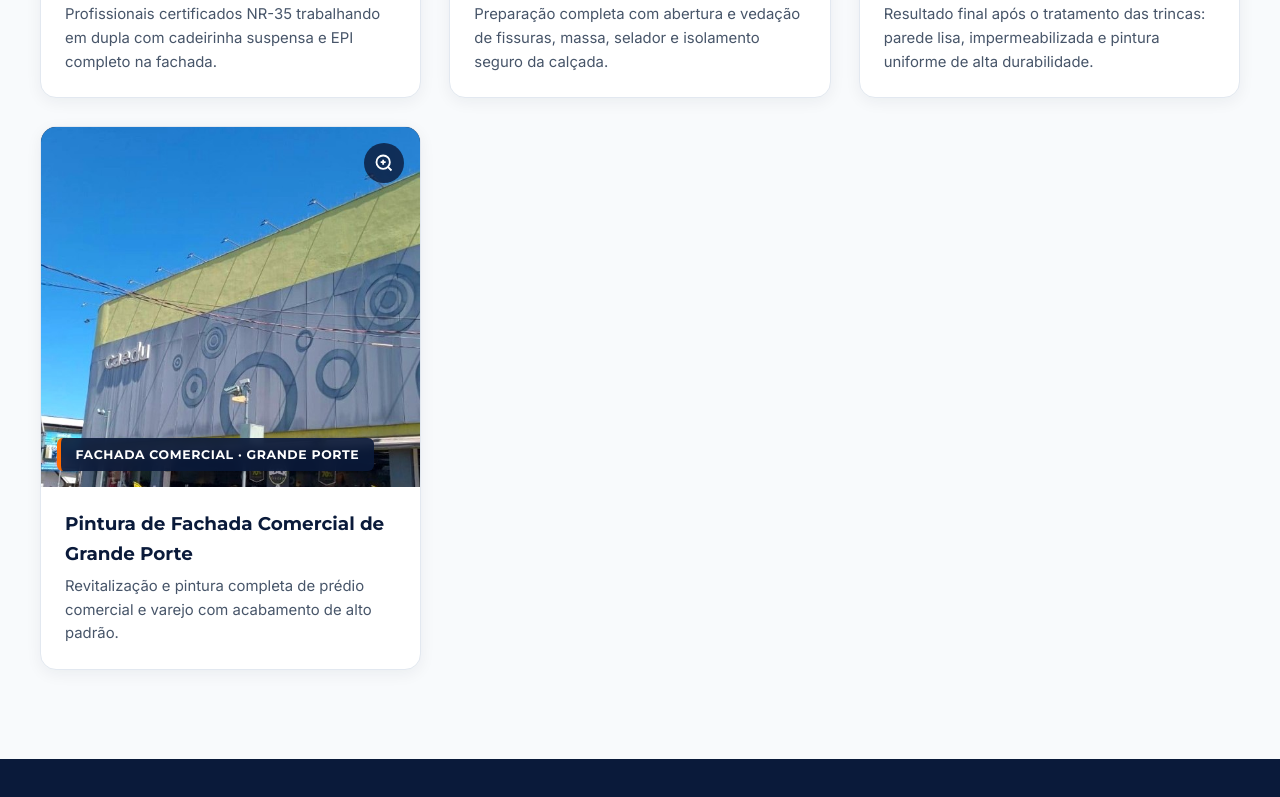
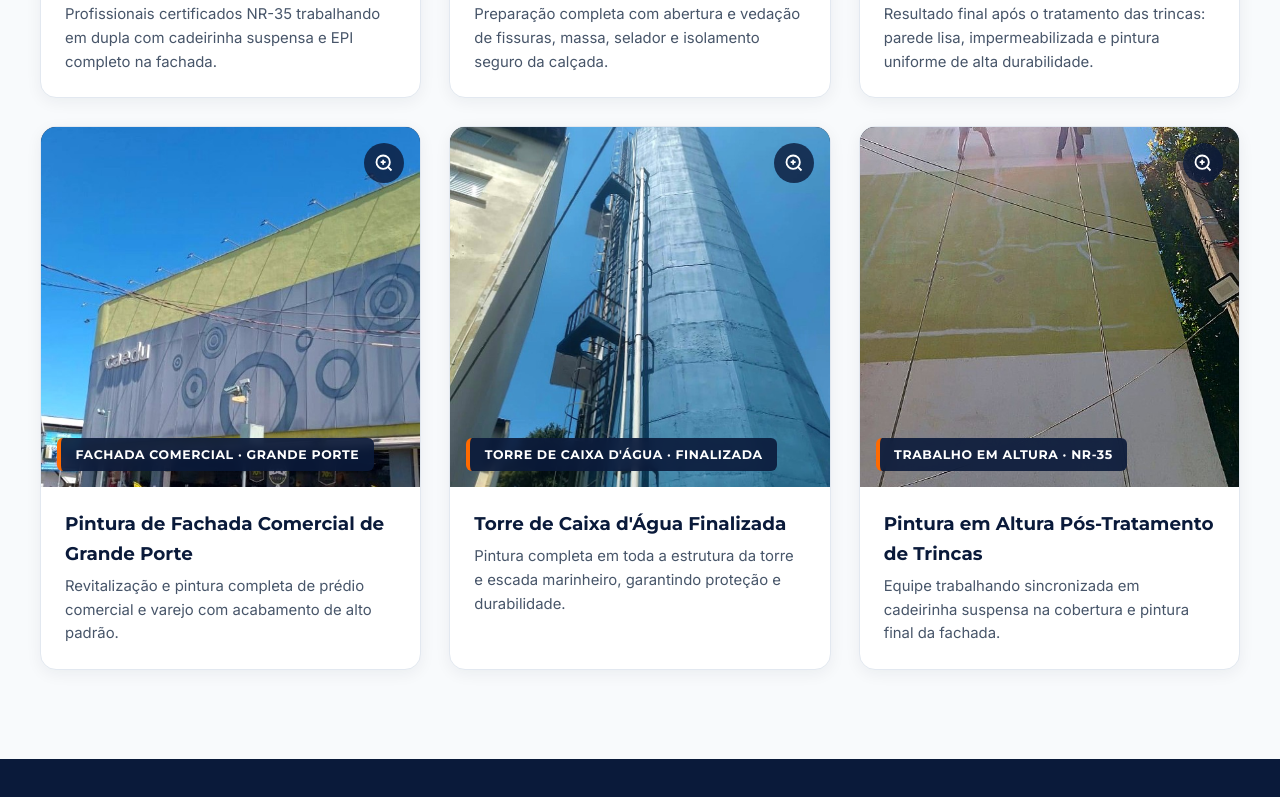
Before and after one commit to ligiamairap-star/site-lm-pintura, a plain HTML site: page index.html in a window 1280 px wide. Shown: the part 6386-7183 px from the top of the page. Drawn offline with Linux system fonts and the light colour scheme.

Commit message:
feat: adiciona fotos reais da torre azul finalizada e dupla em rapel na galeria

```diff
--- a/index.html
+++ b/index.html
@@ -636,6 +636,7 @@
             <button class="gallery-filter" data-filter="predio">Prédios e Altura</button>
             <button class="gallery-filter" data-filter="galpao">Galpões e Indústrias</button>
             <button class="gallery-filter" data-filter="fachada">Fachadas</button>
+            <button class="gallery-filter" data-filter="caixa-dagua">Torre de Caixa d'Água</button>
           </div>
 
           <div class="portfolio__grid" id="gallery-grid">
@@ -826,6 +827,44 @@
               <figcaption class="portfolio-card__body">
                 <h3>Pintura de Fachada Comercial de Grande Porte</h3>
                 <p>Revitalização e pintura completa de prédio comercial e varejo com acabamento de alto padrão.</p>
+              </figcaption>
+            </figure>
+
+            <!-- Foto 11: Torre de Caixa d'Água 100% Finalizada -->
+            <figure class="portfolio-card" data-category="caixa-dagua" data-lightbox-src="assets/obra-torre-azul-completa.jpg" data-lightbox-caption="Torre de Caixa d'Água Finalizada — Pintura externa completa e proteção anticorrosiva">
+              <div class="portfolio-card__media">
+                <img
+                  src="assets/obra-torre-azul-completa.jpg"
+                  alt="Torre de caixa d'água totalmente pintada e finalizada pela LM"
+                  loading="lazy"
+                />
+                <span class="portfolio-card__tag">Torre de Caixa d'Água · Finalizada</span>
+                <span class="portfolio-card__zoom" aria-hidden="true">
+                  <svg viewBox="0 0 24 24" fill="none" stroke="currentColor" stroke-width="2.2"><circle cx="11" cy="11" r="8"/><path d="m21 21-4.35-4.35M11 8v6M8 11h6"/></svg>
+                </span>
+              </div>
+              <figcaption class="portfolio-card__body">
+                <h3>Torre de Caixa d'Água Finalizada</h3>
+                <p>Pintura completa em toda a estrutura da torre e escada marinheiro, garantindo proteção e durabilidade.</p>
+              </figcaption>
+            </figure>
+
+            <!-- Foto 12: Dupla em Rapel na Pintura de Fachada -->
+            <figure class="portfolio-card" data-category="predio" data-lightbox-src="assets/obra-dupla-rapel-parede.jpg" data-lightbox-caption="Dupla de Pintores em Altura (NR-35) — Aplicação de pintura pós-tratamento de trincas">
+              <div class="portfolio-card__media">
+                <img
+                  src="assets/obra-dupla-rapel-parede.jpg"
+                  alt="Dois profissionais da LM em cadeirinha suspensa pintando fachada alta"
+                  loading="lazy"
+                />
+                <span class="portfolio-card__tag">Trabalho em Altura · NR-35</span>
+                <span class="portfolio-card__zoom" aria-hidden="true">
+                  <svg viewBox="0 0 24 24" fill="none" stroke="currentColor" stroke-width="2.2"><circle cx="11" cy="11" r="8"/><path d="m21 21-4.35-4.35M11 8v6M8 11h6"/></svg>
+                </span>
+              </div>
+              <figcaption class="portfolio-card__body">
+                <h3>Pintura em Altura Pós-Tratamento de Trincas</h3>
+                <p>Equipe trabalhando sincronizada em cadeirinha suspensa na cobertura e pintura final da fachada.</p>
               </figcaption>
             </figure>
           </div>
```
Also changed, not shown: assets/obra-dupla-rapel-parede.jpg (added), assets/obra-torre-azul-completa.jpg (added).
